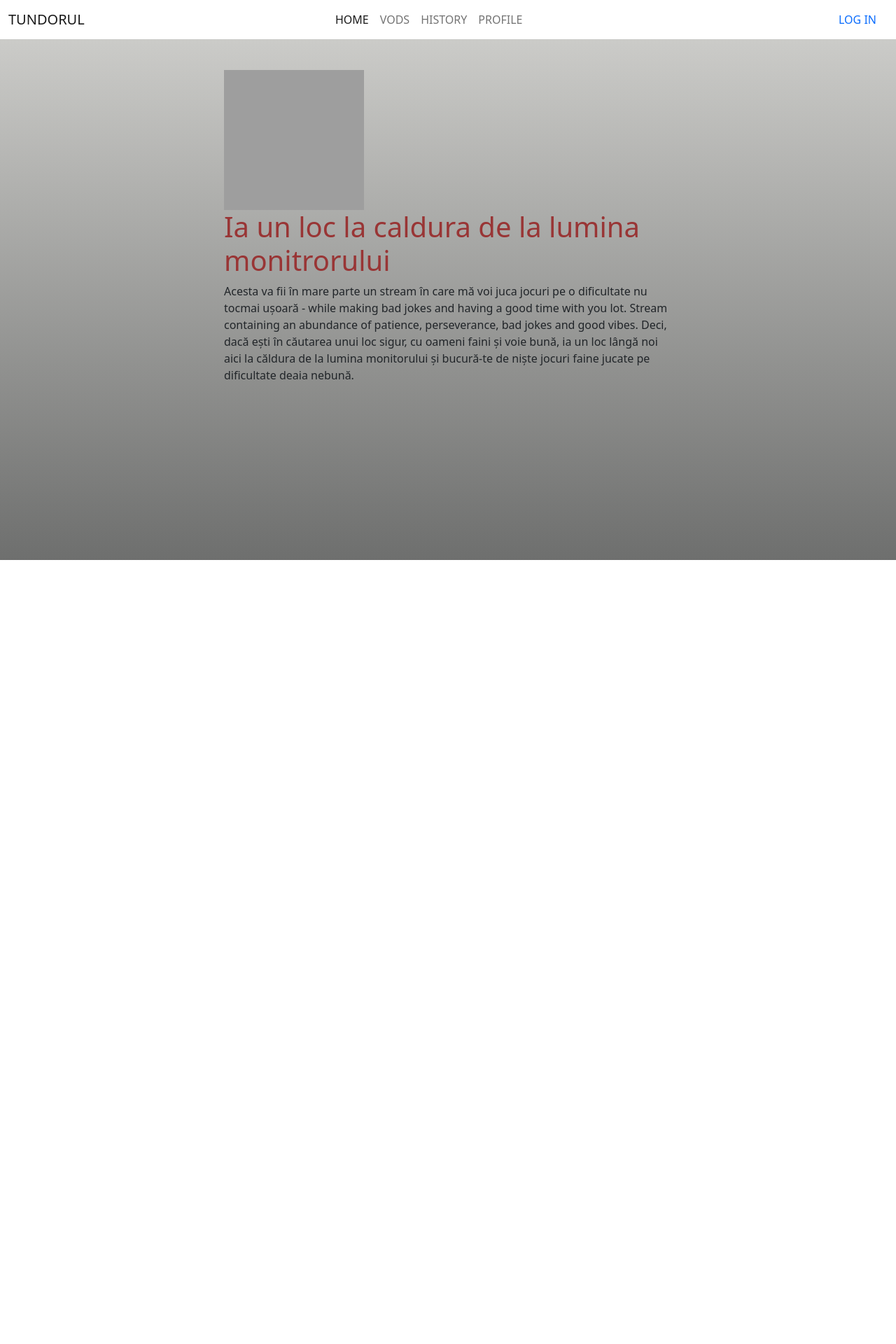
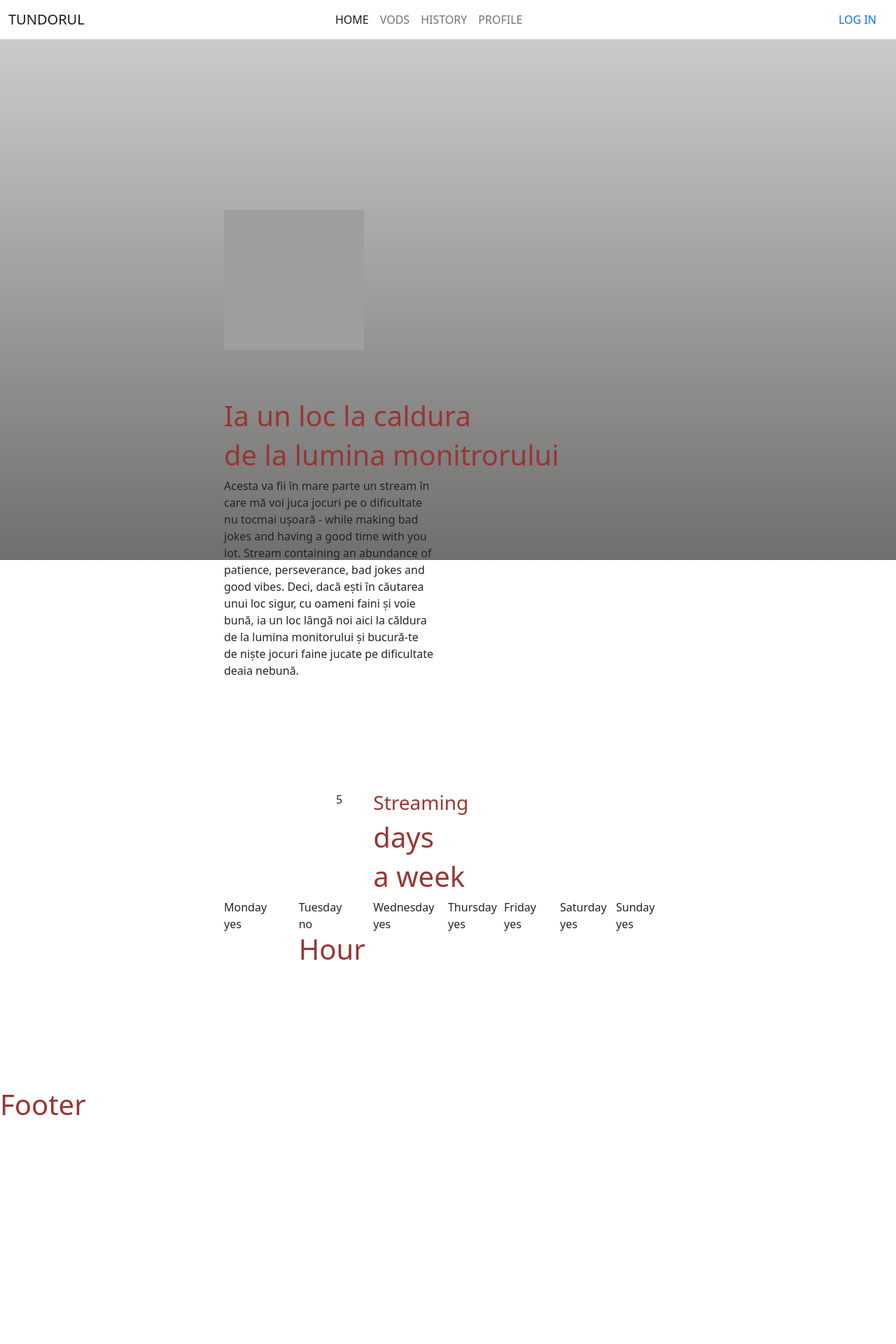
Before and after one commit to Bogdan-Branzaniuc/Tundorul, a Django app: page / in a window 1280 px wide. Shown: the top 1920 px of the page at 70% size. After the commit the page ends 1593 px from the top, so only its background shows below. Run offline with Django 3.2, Linux system fonts and the light colour scheme; some libraries are stand-ins or nearby versions; grey boxes are pictures that could not be loaded.

Commit message:
deleted schedule view, and added new template and view for vods, linked the urls and tested it

```diff
--- a/Tundorul/urls.py
+++ b/Tundorul/urls.py
@@ -1,8 +1,9 @@
-from Tundorul.views import home
+from Tundorul.views import home, vods
 from django.urls import path, include
 from django.contrib import admin
 
 urlpatterns = [
     path("accounts/", include("allauth.urls")),
     path('', home.Home.as_view(), name='home'),
+    path('/vods', vods.HandleVods.as_view(), name='vods'),
 ]
--- a/Tundorul/views/create_stream_schedule.py
+++ /dev/null
@@ -1,3 +0,0 @@
-
-# render an html form for editing the database
-#
--- a/static/css/style.css
+++ b/static/css/style.css
@@ -1,7 +1,13 @@
-h1{
+h1,h2,h3{
     color:#993535;
 }
 
+p{
+    max-width:300px;
+}
+intro-section{
+    margin-top:30vh;
+}
 .page-background{
     width:100vw;
     height:100vh;
@@ -20,6 +26,7 @@ h1{
 .home-logo-png{
     width:200px;
     height:200px;
+    margin-bottom:70px;
     /*background-color: #993333;*/
 }
 
@@ -30,8 +37,10 @@ h1{
 }
 
 body{
-    padding-top: 100px;
+    padding-top: 300px;
 }
-.row{
-    min-height:300vh;
+
+.schedule-section{
+    margin-top: 20vh;
+    min-height:50vh;
 }
--- a/templates/base.html
+++ b/templates/base.html
@@ -33,7 +33,7 @@
                             <a class="nav-link active" aria-current="page" href="{% url 'home' %}">HOME</a>
                         </li>
                         <li class="nav-item">
-                            <a class="nav-link" href="#">VODS</a>
+                            <a class="nav-link" href="{% url 'vods' %}">VODS</a>
                         </li>
                         <li class="nav-item">
                             <a class="nav-link" href="#">HISTORY</a>
--- a/templates/index.html
+++ b/templates/index.html
@@ -9,8 +9,8 @@
 <section class="intro-section">
 
     <img class="home-logo-png" src="https://res.cloudinary.com/dgzv7gan8/image/upload/v1681419421/logo-red.png" alt="Tundorul Twitch Channel logo">
-    <h1> Ia un loc la caldura
-    de la lumina monitrorului </h1>
+    <h1> Ia un loc la caldura</h1>
+    <h1> de la lumina monitrorului </h1>
 
     <p>Acesta va fii în mare parte un stream în care mă voi juca jocuri pe o dificultate nu tocmai ușoară - while making bad jokes and having a good time with you lot.
     Stream containing an abundance of patience, perseverance, bad jokes and good vibes.
@@ -19,15 +19,48 @@
 </section>
 <section class="schedule-section">
 
+    <div class="row g-0">
+        <div class="col-3"></div>
+        <div class="col-1">5</div>
+        <div class="col-8"><h3>Streaming</h3> <h1>days</h1> <h1>a week</h1> </div>
+    </div>
+    <div class="row g-0">
+        <div class="col-2">Monday</div>
+        <div class="col-2">Tuesday</div>
+        <div class="col-2">Wednesday</div>
+        <div class="col-6">
+            <div class="row g-0">
+                <div class="col-3">Thursday</div>
+                <div class="col-3">Friday</div>
+                <div class="col-3">Saturday</div>
+                <div class="col-3">Sunday</div>
+            </div>
+        </div>
+
+    </div>
+     <div class="row g-0">
+         <div class="col-2">yes</div>
+         <div class="col-2">no</div>
+         <div class="col-2">yes</div>
+         <div class="col-6">
+             <div class="row g-0">
+                <div class="col-3">yes</div>
+                <div class="col-3">yes</div>
+                <div class="col-3">yes</div>
+                <div class="col-3">yes</div>
+             </div>
+         </div>
+     </div>
+     <div class="row g-0">
+         <div class="col-2"></div>
+         <div class="col-8"> <h1>Hour</h1> </div>
+         <div class="col-2"></div>
+     </div>
 </section>
 <!--{% if user.is_authenticated %}-->
 <!--{% get_social_accounts user as accounts %}-->
 <!--<img src="{{ accounts.twitch.0.extra_data.profile_image_url }}" alt="profile immage of the logged in user" >-->
-
 <!--{% endif %}-->
-
-
-
 
 <h2> {{ messageViewTest }}</h2>
 
```
Also changed, not shown: Tundorul/views/vods.py (added, +14 -0 lines), templates/vods.html (added, +13 -0 lines), db.sqlite3.
